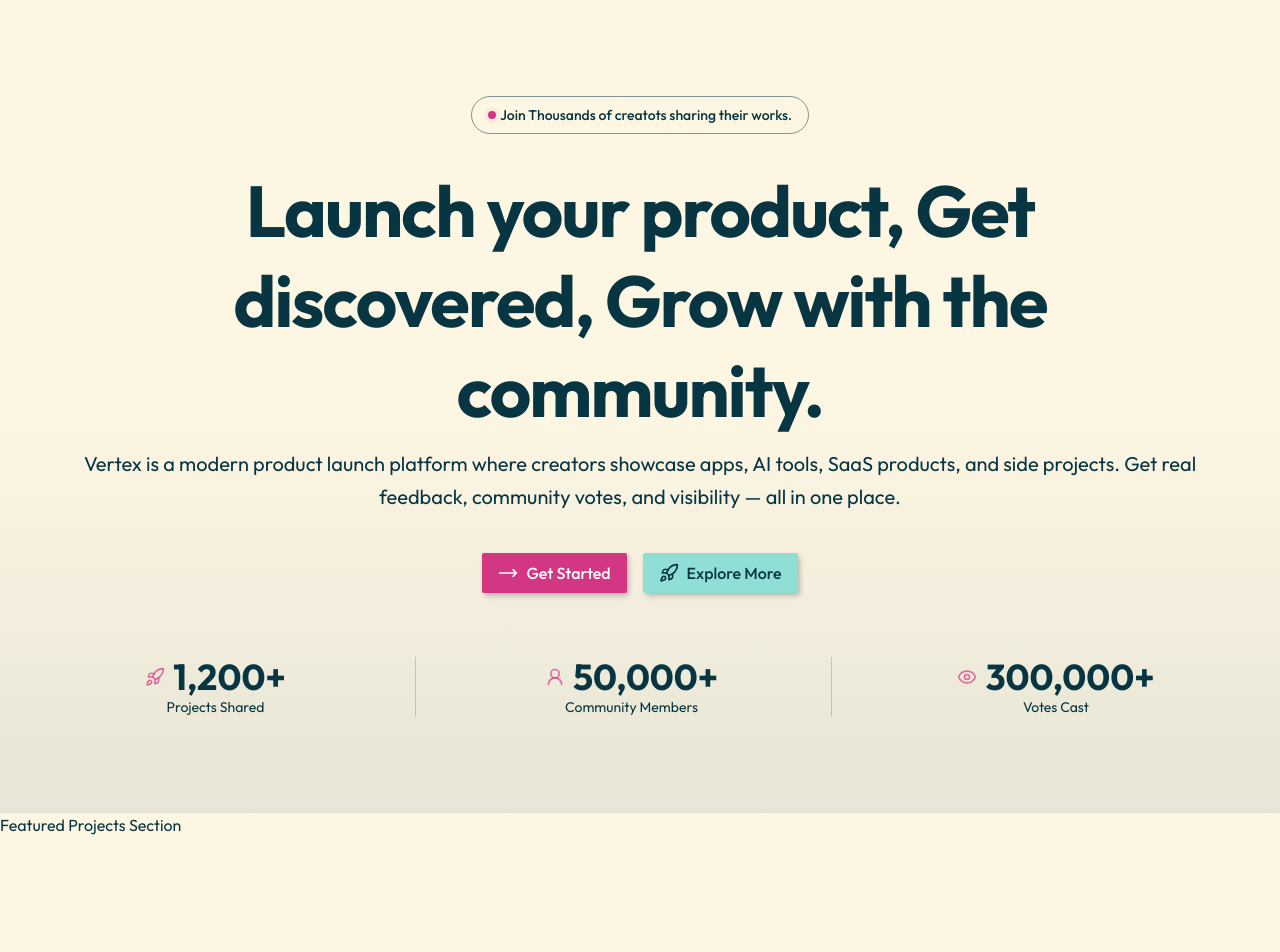
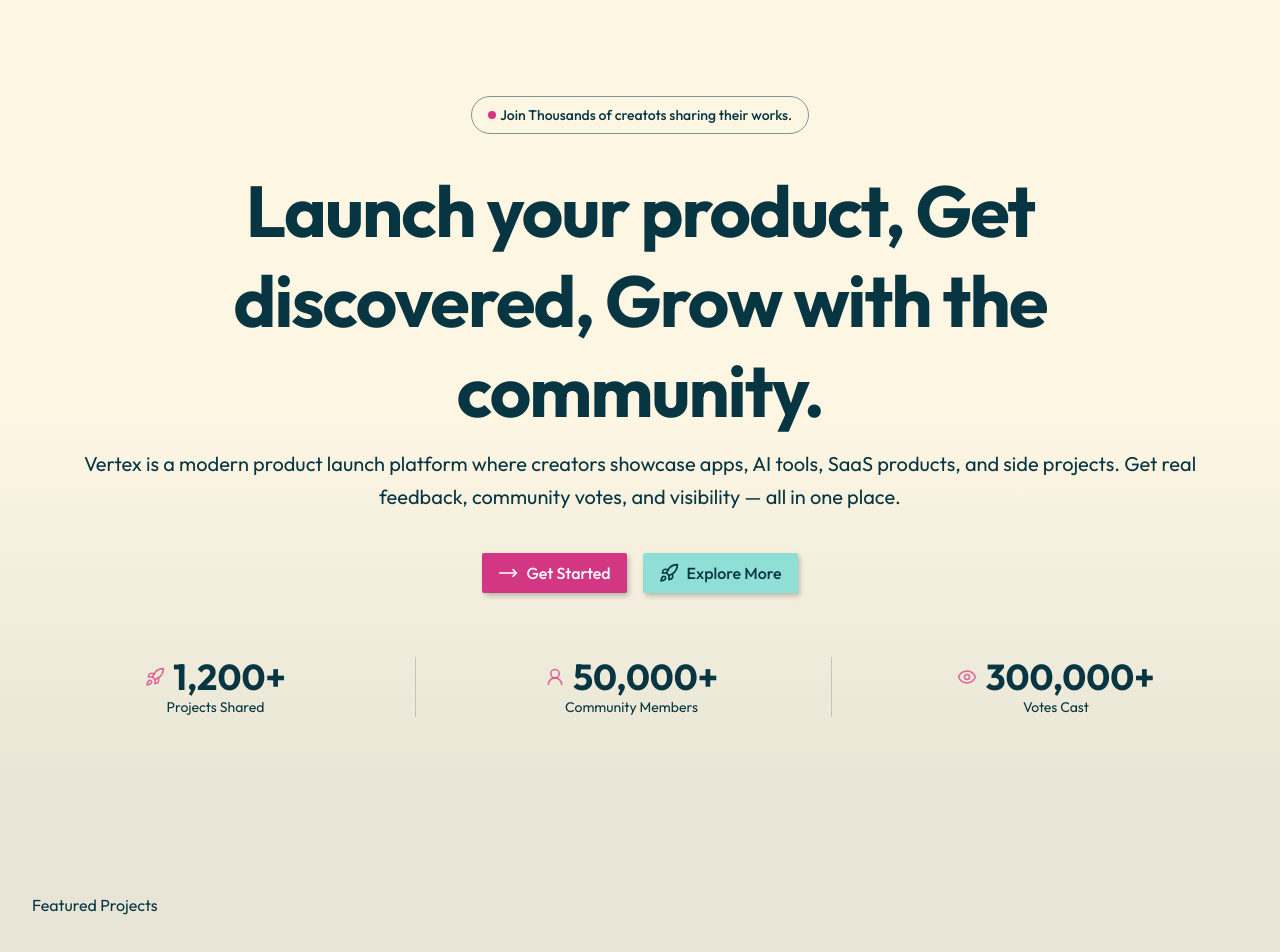
Before and after one commit to bijaya-dev07/Vertex, a Next.js app in the folder vertex/: page / in a window 1280 px wide. Shown: the top 952 px of the page. Before the commit the page ends 837 px from the top, so only its background shows below. Built offline with nearby package versions, Linux system fonts and the light colour scheme.

Commit message:
feat: enhance FeaturedProjects component layout and structure

```diff
--- a/vertex/components/ui/landing-page/featured-projects.tsx
+++ b/vertex/components/ui/landing-page/featured-projects.tsx
@@ -1,3 +1,13 @@
 export default function FeaturedProjects() {
-    return <div>Featured Projects Section</div>;
-    }
+  return (
+    <div>
+      <section className="py-20 bg-muted/20">
+        <div className="wrapper">
+          <div className="flex items-center justify-between mb-12">
+            <h1>Featured Projects</h1>
+          </div>
+        </div>
+      </section>
+    </div>
+  );
+}
```
